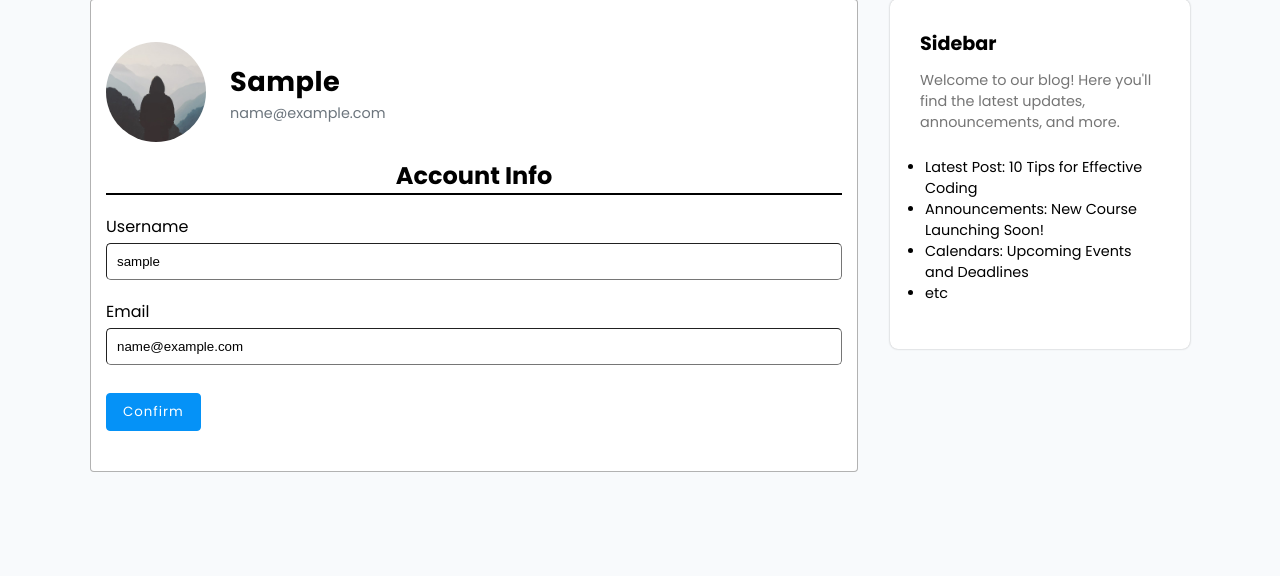
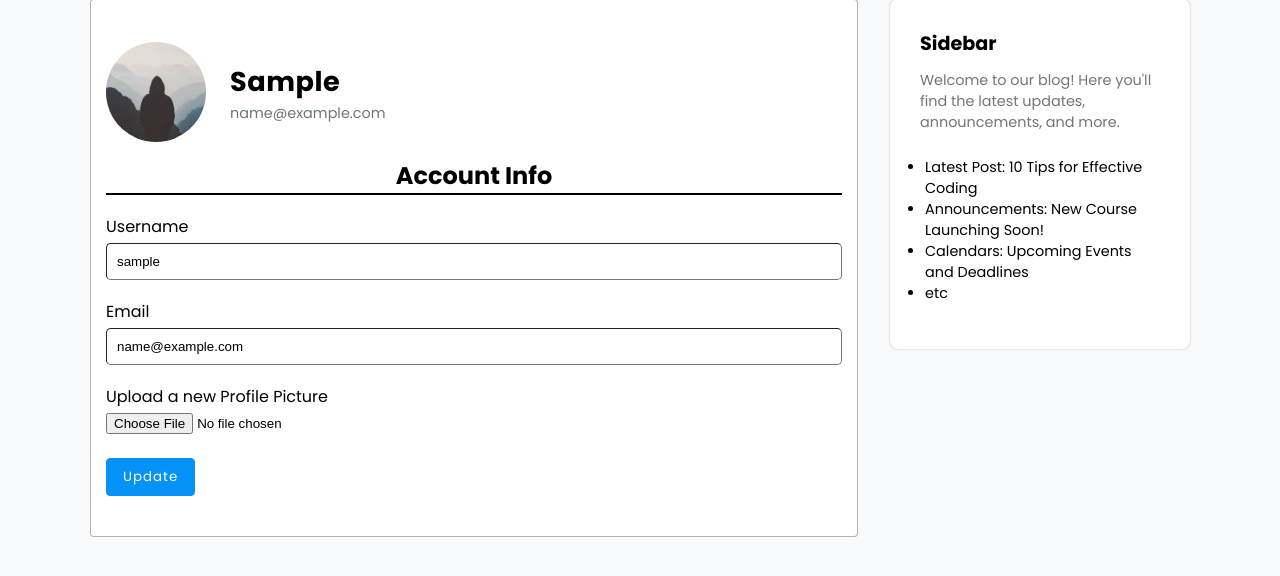
Before and after one commit to samincgs/quill-blog, a Flask app: page /account in a window 1280 px wide. Shown: the part 125-701 px from the top of the page. Run offline with Flask 3, Linux system fonts and the light colour scheme; the visitor is signed in with stand-in values (Sample User, id 1); some libraries are stand-ins or nearby versions.

Commit message:
implemented functionality where users can change their profile picture using a fileInput, randomized img name so it doesnt create file duplicates and resized each pic using Pillow to save space with big pics

```diff
--- a/quillblog/forms.py
+++ b/quillblog/forms.py
@@ -1,4 +1,5 @@
 from flask_wtf import FlaskForm
+from flask_wtf.file import FileField, FileAllowed
 from flask_login import current_user
 from wtforms import StringField, PasswordField, EmailField, SubmitField, BooleanField
 from wtforms.validators import DataRequired, Length, Email, EqualTo, ValidationError
@@ -32,7 +33,8 @@ class LoginForm(FlaskForm):
 class UpdateAccountForm(FlaskForm):
     username = StringField('Username', validators=[DataRequired(), Length(min=2, max=20)])
     email = EmailField('Email', validators=[DataRequired(), Email()])
-    submit = SubmitField('Confirm')
+    image = FileField('Upload a new Profile Picture', validators=[FileAllowed(upload_set=['png', 'jpg'])])
+    submit = SubmitField('Update')
 
     def validate_username(self, username): # checks if a user already exists with this username & updates username
         if current_user.username != username.data: # only do if the user is not inputting the same credentials
--- a/quillblog/routes.py
+++ b/quillblog/routes.py
@@ -1,8 +1,12 @@
+import os
+import secrets
+from PIL import Image
 from flask import render_template, url_for, redirect, flash, request
 from flask_login import login_user, logout_user, current_user, login_required
 from quillblog import app, db, bcrypt
 from quillblog.forms import RegistrationForm, LoginForm, UpdateAccountForm
 from quillblog.models import User
+
 
 # dummy data
 posts = [
@@ -99,12 +103,27 @@ def logout():
     logout_user() # flask login logs out the user by clearing the session data
     return redirect(url_for('home'))
 
+def save_picture(form_image):
+    random_hex = secrets.token_hex(8) # 8 bytes (create a random hex to save for the pictures name since there can be pics with duplicate names)
+    _, f_ext = os.path.splitext(form_image.filename) # take the filename of the photo and split it into its name and ext (we use the extension)
+    new_image_filename = random_hex + f_ext
+    image_path = os.path.join(app.root_path, 'static/images', new_image_filename) # root path gives us the directory where the app is which is our quillblog package
+
+    output_size = (100, 100) # width/height is set to 100/100 in css
+    img = Image.open(form_image) # create an image using pillow using the file inputted by the user
+    img.thumbnail(output_size)
+    img.save(image_path)
+    return new_image_filename
+
 @app.route('/account', methods=['GET', 'POST'])
 @login_required # only lets those who are authenticated to access the account route
 def account():
     image_file = url_for('static', filename=f'images/{current_user.image_file}')
     form = UpdateAccountForm()
     if form.validate_on_submit():
+        if form.image.data:
+            pic_file = save_picture(form.image.data)
+            current_user.image_file = pic_file
         current_user.username = form.username.data # change the username and email depending on form
         current_user.email = form.email.data
         db.session.commit() # add it to sql database
--- a/quillblog/static/main.css
+++ b/quillblog/static/main.css
@@ -314,7 +314,7 @@ a {
   width: 100px;
   height: 100px;
   border-radius: 100%;
-  background-size: cover;
+  object-fit: cover;
 }
 
 .profile-info {
@@ -330,3 +330,21 @@ a {
   font-size: 0.9rem;
   color: #6c757d;
 }
+
+.form-img-error {
+  color: red;
+  font-size: 0.8rem;
+  margin-top: 6px;
+}
+
+.img-form {
+  display: flex;
+  flex-direction: column;
+  font-size: 1rem;
+  font-weight: 400;
+  line-height: 2;
+}
+
+.form-img {
+  margin-bottom: 0.75rem;
+}
--- a/quillblog/templates/account.html
+++ b/quillblog/templates/account.html
@@ -8,7 +8,7 @@
     </div>
   </div>
   <h1 class="form-title">Account Info</h1>
-  <form method="POST" action="">
+  <form method="POST" action="" enctype="multipart/form-data">
     {{ form.hidden_tag() }}
     <!-- Username Form -->
     <div class="single-form">
@@ -32,6 +32,12 @@
       </div>
       {% else %} {{form.email(class='form-input')}} {% endif %}
     </div>
+    <div class="img-form">
+      {{form.image.label}} {{form.image(class='form-img')}} {% if
+      form.image.errors %} {% for error in form.image.errors %}
+      <span class="form-img-error">{{error}}</span>
+      {% endfor %} {% endif %}
+    </div>
     <!-- Form Button -->
     {{form.submit(class='btn btn-signup')}}
   </form>
```
Also changed, not shown: quillblog/static/images/5f8602475cbc74f9.jpg (added), quillblog/static/images/80ca70fb1d37a0ae.jpg (added).
